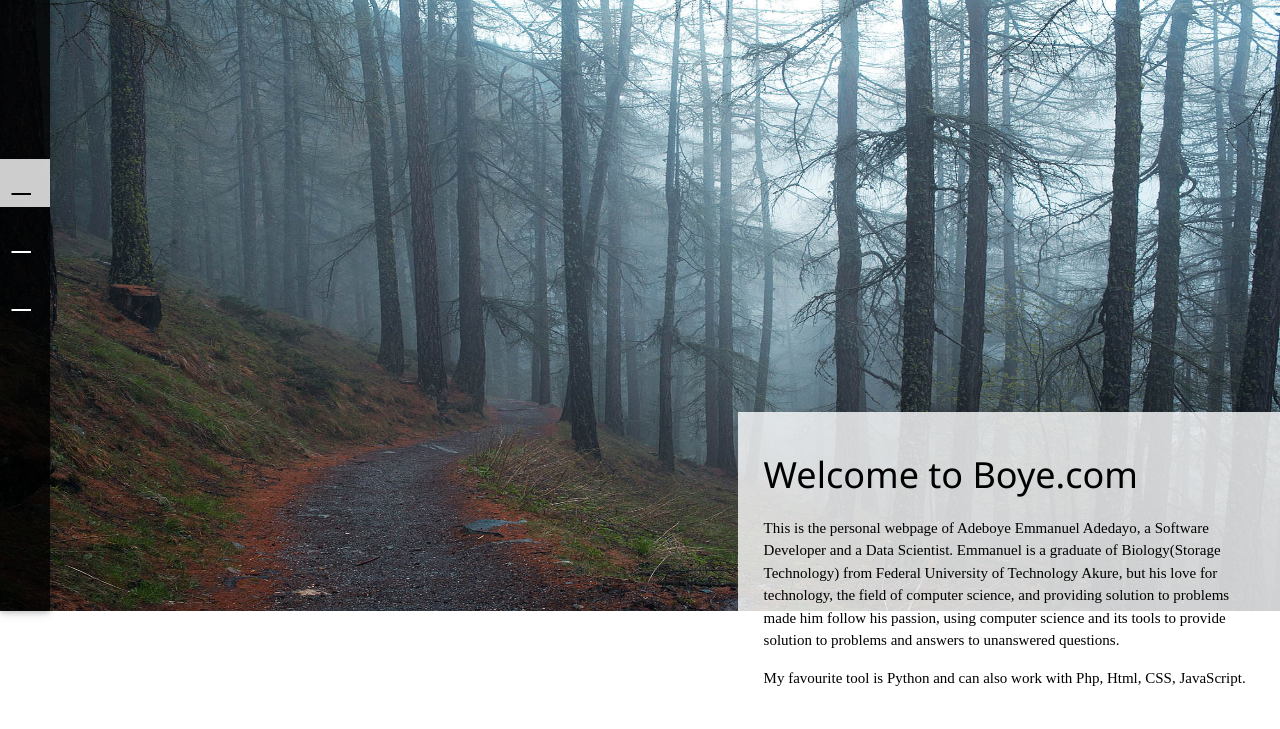
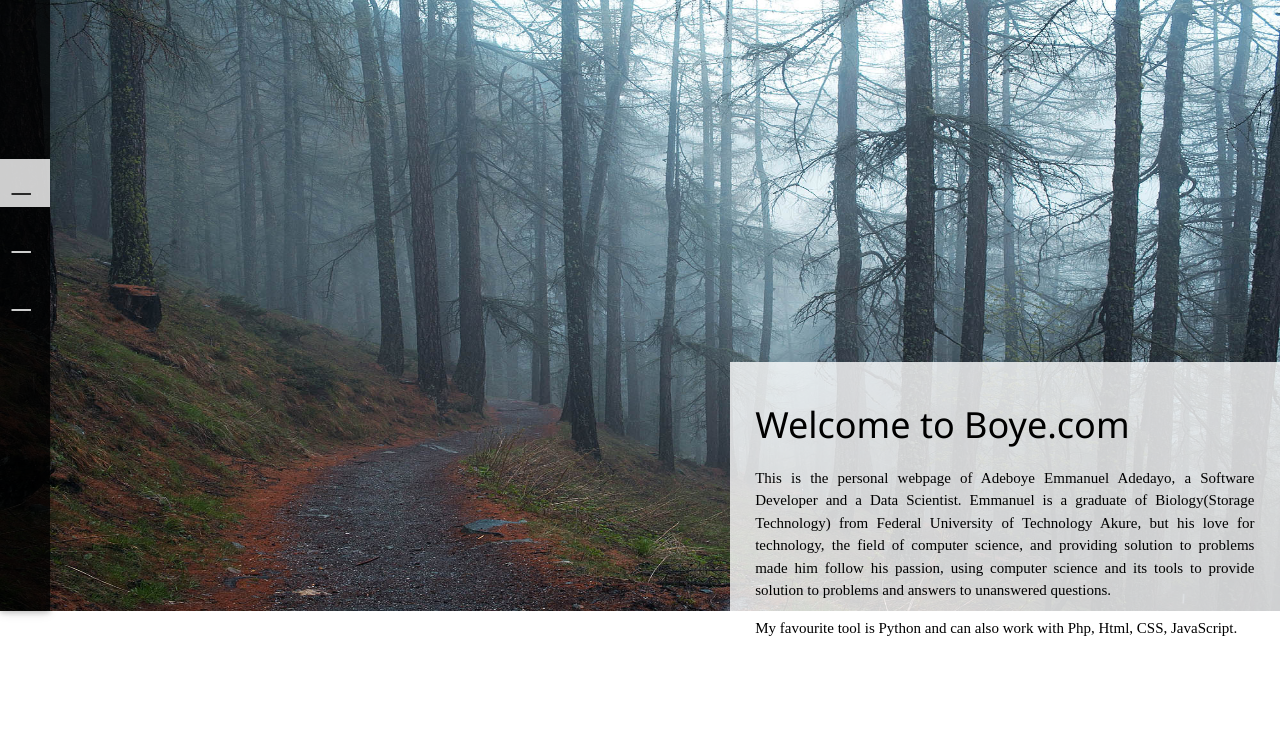
Before and after one commit to devadeboye/Boye, a Django app: page /website/ in a window 1280 px wide. Shown: the top 729 px of the page. Run offline with Django 3.2, Linux system fonts and the light colour scheme; some web fonts are replaced.

Commit message:
- give the about me text on the index page class w3-justify. - make colour of the nav buttons transparent.

```diff
--- a/website/static/css/style.css
+++ b/website/static/css/style.css
@@ -34,6 +34,7 @@ body{
     font-size: 25px;
     padding: 23%;
     margin-bottom: 20%;
+    color: rgb(255,255,255,0.8);
 }
 .tooltip{
     font-size: 14px;
@@ -55,12 +56,12 @@ body{
     color:#3377ff;
 }
 .active{
-    color: #000;
+    color: rgb(0,0,0,0.8) !important;
     background-color: rgb(255,255,255,0.8);
 }
 .active .w3-text{
     color: #000;;
-    background-color: #fff;
+    background-color: rgb(255,255,255,0.8);
 }
 .bold{
     font-weight: bolder;
@@ -72,11 +73,12 @@ body{
 }
 #intro{
     position: absolute;
-    bottom: 70px;
-    left: 738px;
+    bottom: 15%;
+    left: 57%;
     background-color: rgb(255,255,255,0.8);
     color: #000;
     padding: 2%;
+    width: 43%;
 }
 #service_list,#port_list{
     position: absolute;
--- a/website/templates/index.html
+++ b/website/templates/index.html
@@ -6,7 +6,7 @@
     </div>
     <div id="intro">
         <h1>Welcome to Boye.com</h1>
-        <p>
+        <p class="w3-justify">
             This is the personal webpage of Adeboye Emmanuel Adedayo, a Software Developer and a Data Scientist.
             Emmanuel is a graduate of Biology(Storage Technology) from Federal University of Technology Akure, but his love for technology, the field of computer science, and providing solution to problems made him follow his passion, using computer science and its tools to provide solution to problems and answers to unanswered questions.
         </p>
```
